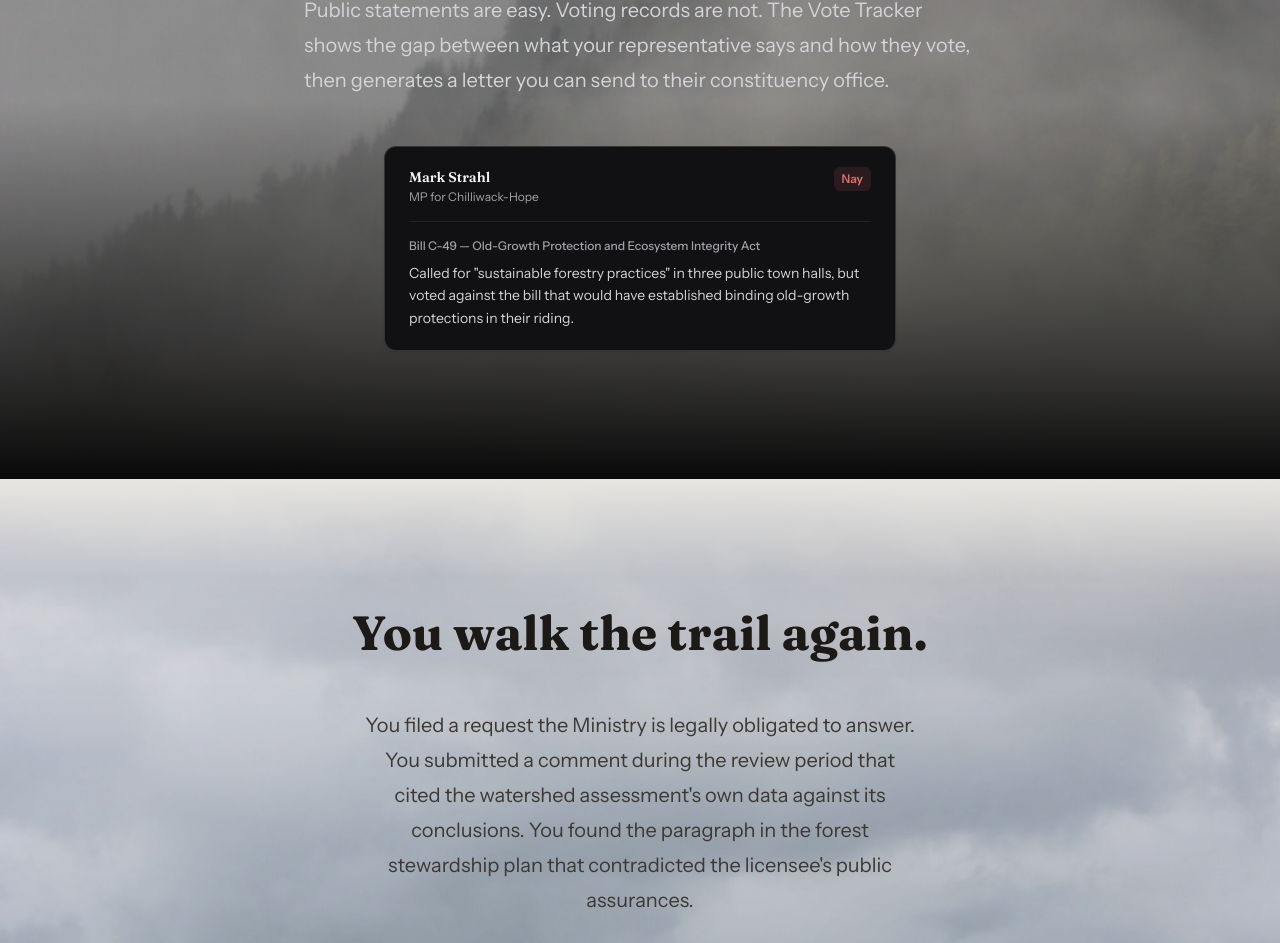
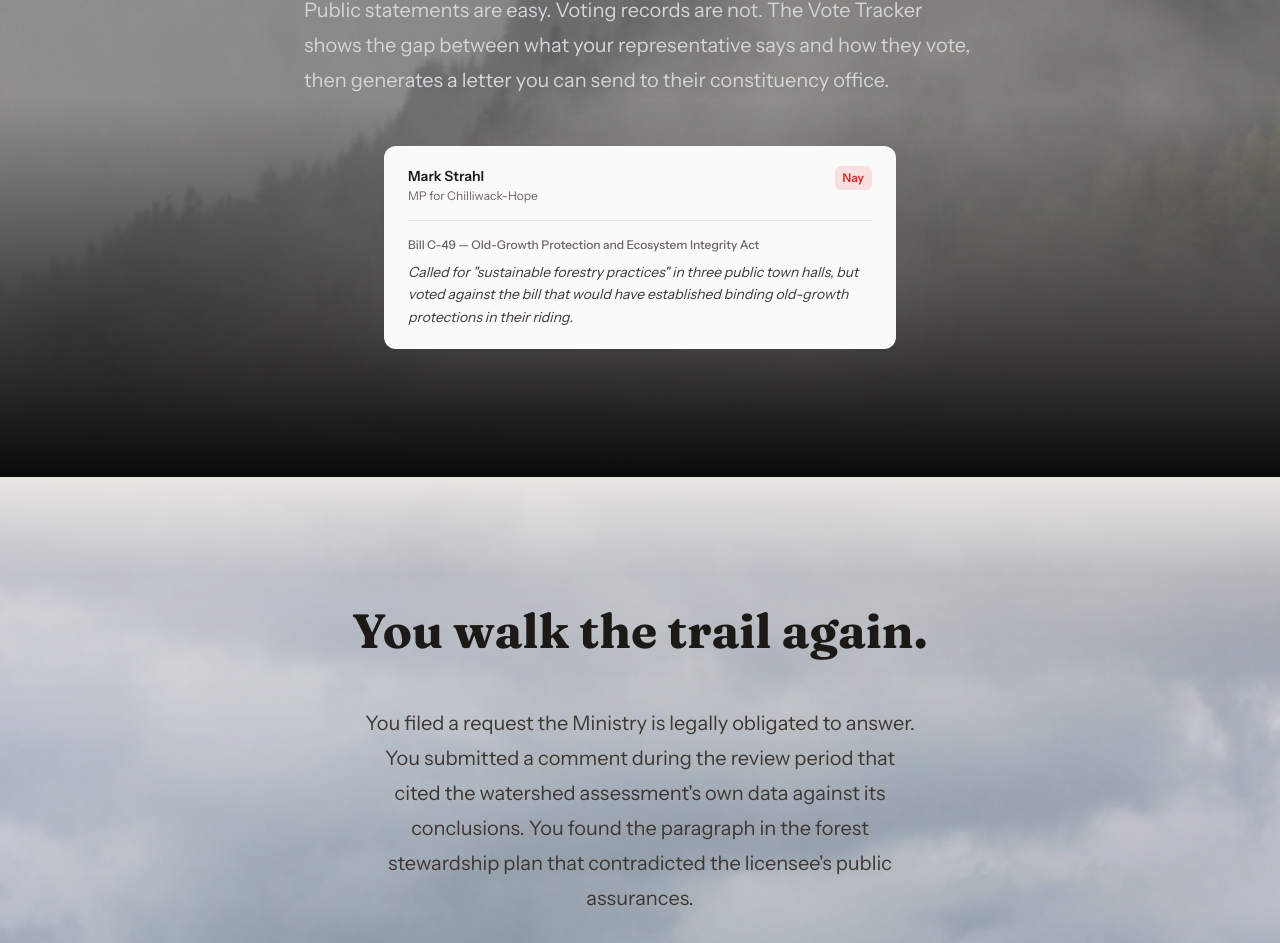
Before and after one commit to TheSocraticRepublic/the-republic, a Next.js app: page / in a window 1280 px wide. Shown: the part 5268-6211 px from the top of the page. Built offline with nearby package versions, Linux system fonts and the light colour scheme; no server answers.

Commit message:
relay batch 3: vote record demo card as glowing light paper (M4)

```diff
--- a/src/components/landing/demo-vote-record.tsx
+++ b/src/components/landing/demo-vote-record.tsx
@@ -1,7 +1,11 @@
 export function DemoVoteRecord() {
   return (
     <div
-      className="mx-auto mt-8 max-w-lg overflow-hidden rounded-xl border border-border-strong bg-surface-1 shadow-sm"
+      className="mx-auto mt-8 max-w-lg overflow-hidden rounded-xl light-scope"
+      style={{
+        background: '#FAFAF9',
+        boxShadow: '0 0 80px rgba(250,250,249,0.18), 0 24px 60px rgba(20,18,14,0.35)',
+      }}
       data-scroll-fade
       aria-label="Example vote record from Open Cave"
     >
@@ -10,7 +14,7 @@ export function DemoVoteRecord() {
           <div>
             <p
               className="text-sm font-semibold text-text-primary"
-              style={{ fontFamily: 'var(--font-display)' }}
+              style={{ fontFamily: 'var(--font-body)' }}
             >
               Mark Strahl
             </p>
@@ -34,7 +38,7 @@ export function DemoVoteRecord() {
             Bill C-49 — Old-Growth Protection and Ecosystem Integrity Act
           </p>
           <p
-            className="mt-2 text-sm leading-relaxed text-text-secondary"
+            className="mt-2 text-sm italic leading-relaxed text-text-secondary"
             style={{ fontFamily: 'var(--font-serif)' }}
           >
             Called for &quot;sustainable forestry practices&quot; in three public town
```
